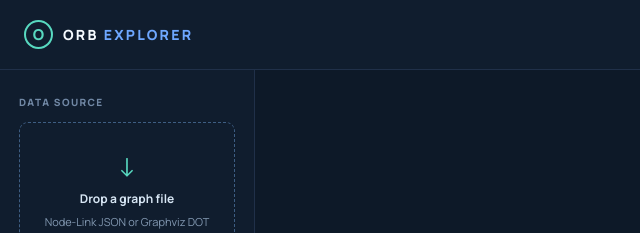
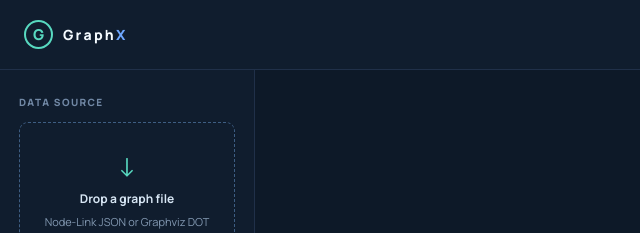
Before and after one commit to sokoloowski/graphx, a website built with Vite: page index.html in a window 1280 px wide. Shown: the top 233 px of the page, 0-640 px from the left. Built offline with nearby package versions, Linux system fonts and the light colour scheme.

Commit message:
Rename project from "orb-graph-explorer" to "graphx-explorer" in HTML and package files

```diff
--- a/index.html
+++ b/index.html
@@ -5,13 +5,13 @@
   <meta charset="UTF-8" />
   <meta name="viewport" content="width=device-width, initial-scale=1.0" />
   <meta name="theme-color" content="#101d2e" />
-  <title>Orb · Graph Explorer</title>
+  <title>GraphX · Graph Explorer</title>
 </head>
 
 <body>
   <main class="app-shell">
     <header class="topbar">
-      <div class="brand"><span class="brand-mark">O</span><span>ORB <b>EXPLORER</b></span></div>
+      <div class="brand"><span class="brand-mark">G</span><span>Graph<b>X</b></span></div>
       <div id="graph-meta" class="graph-meta">No graph loaded</div>
       <div class="topbar-actions">
         <button id="fit-button" class="icon-button" title="Fit view" aria-label="Fit view">⌗</button>
--- a/package.json
+++ b/package.json
@@ -1,5 +1,5 @@
 {
-  "name": "orb-graph-explorer",
+  "name": "graphx-explorer",
   "version": "1.0.0",
   "private": true,
   "type": "module",
```
Also changed, not shown: 1 other file.
